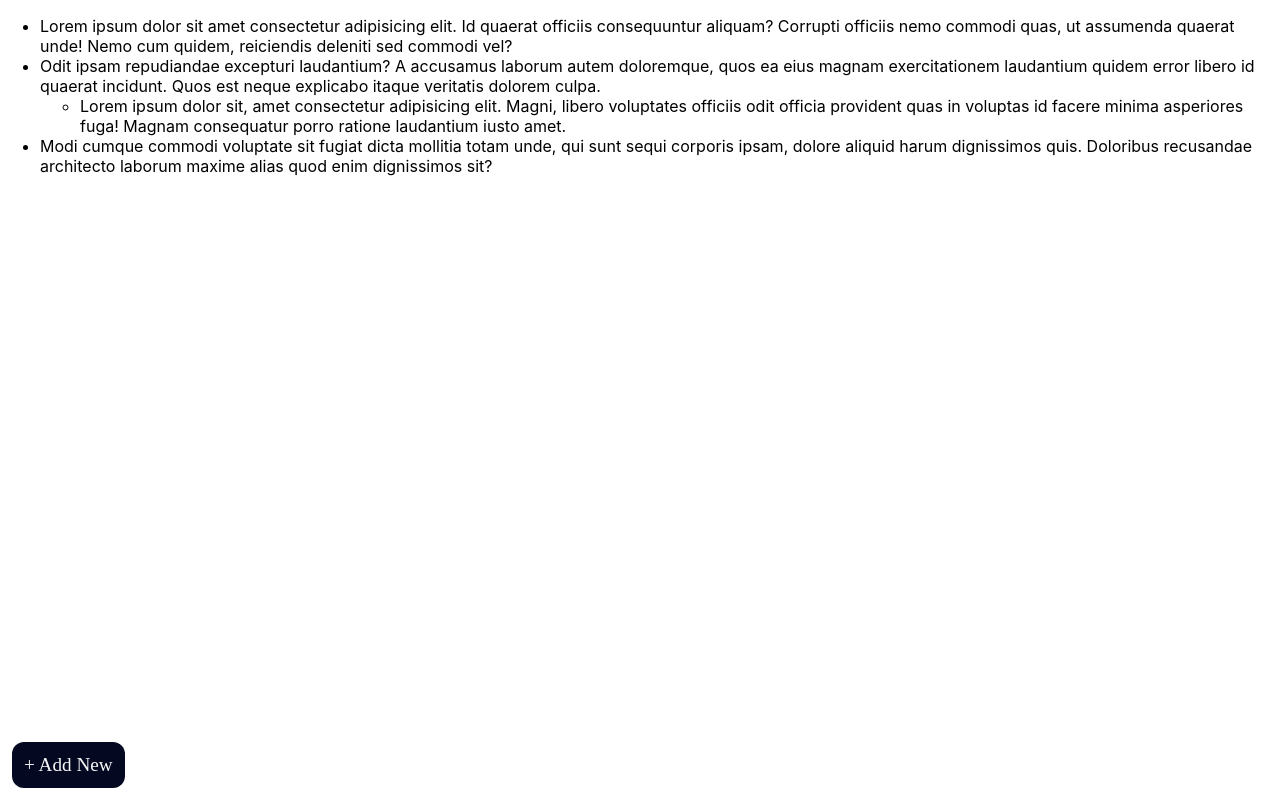
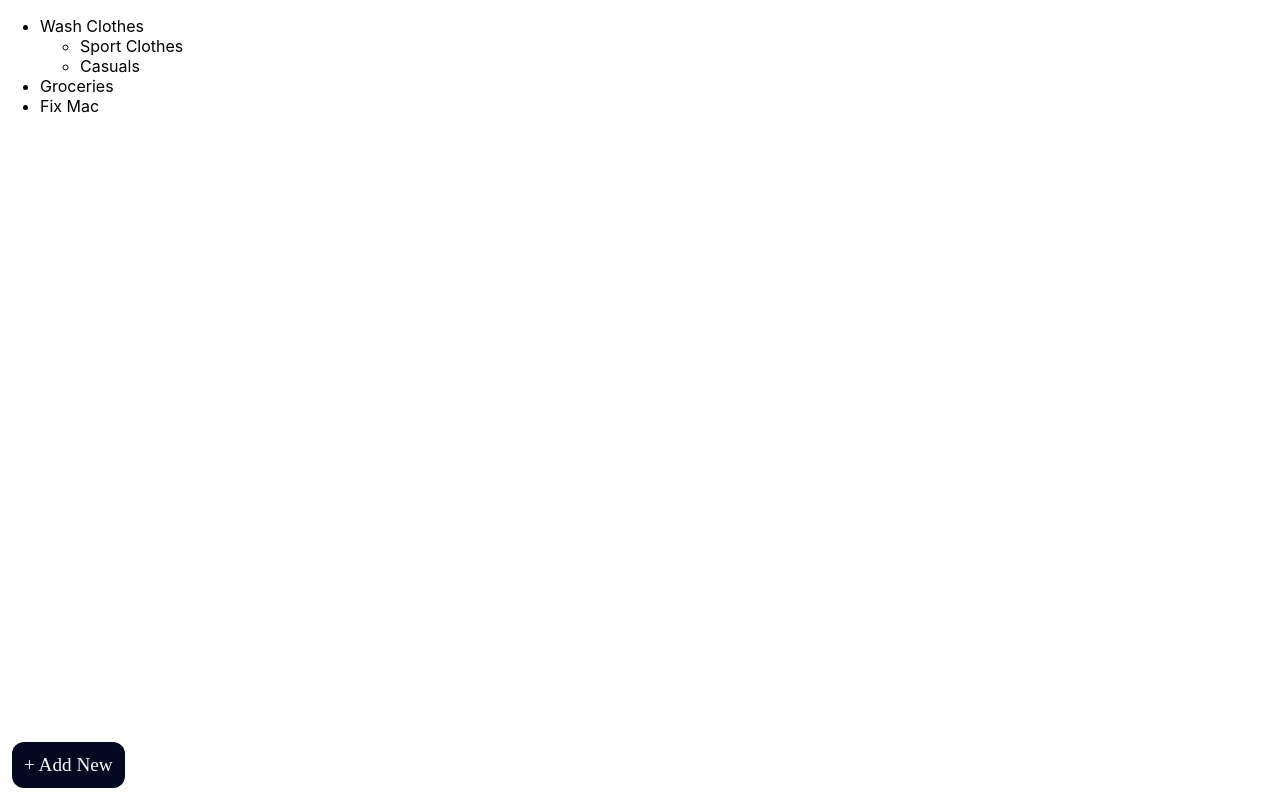
Before and after one commit to Re9iNee/simple-todo-list-web-app, a React (Create React App) app: page / in a window 1280 px wide. Built offline with nearby package versions, Linux system fonts and the light colour scheme.

Commit message:
Render Tasks base on State

```diff
--- a/src/App.js
+++ b/src/App.js
@@ -3,6 +3,31 @@ import "./styles/Tasks.css";
 import "./styles/Buttons.css"
 
 class App extends React.Component {
+  constructor(props) {
+    super(props)
+    this.state = {
+      idCounter: 0,
+      tasks: [{
+        title: "Wash Clothes",
+        id: 1,
+        children: [{
+          title: "Sport Clothes",
+          id: 2,
+        }, {
+          title: "Casuals",
+          id: 3
+        }]
+      }, {
+        title: "Groceries",
+        id: 4,
+        children: []
+      }, {
+        title: "Fix Mac",
+        id: 5,
+        children: []
+      }]
+    };
+  }
   handleKeyDown(event) {
     // TODO: dblClick -> Rename
     const activeEl = document.querySelector("li:focus");
@@ -39,6 +64,7 @@ class App extends React.Component {
         const grandParentEl = activeEl.parentElement.parentElement;
         if (grandParentEl === taskContainer) {
           // Indent
+          // TODO: don't Indent the Parent.
           const prevSibEl = activeEl.previousElementSibling;
           // if prevSibling exists: appendChild to previousSibling
           if (prevSibEl) {
@@ -132,13 +158,23 @@ class App extends React.Component {
       <div>
         <div className="container" id="taskContainer">
           <ul>
-            <li tabIndex="0">Lorem ipsum dolor sit amet consectetur adipisicing elit. Id quaerat officiis consequuntur aliquam? Corrupti officiis nemo commodi quas, ut assumenda quaerat unde! Nemo cum quidem, reiciendis deleniti sed commodi vel?</li>
+            {/* <li tabIndex="0">Lorem ipsum dolor sit amet consectetur adipisicing elit. Id quaerat officiis consequuntur aliquam? Corrupti officiis nemo commodi quas, ut assumenda quaerat unde! Nemo cum quidem, reiciendis deleniti sed commodi vel?</li>
             <li tabIndex="0">Odit ipsam repudiandae excepturi laudantium? A accusamus laborum autem doloremque, quos ea eius magnam exercitationem laudantium quidem error libero id quaerat incidunt. Quos est neque explicabo itaque veritatis dolorem culpa.
                 <ul>
                     <li tabIndex="0">Lorem ipsum dolor sit, amet consectetur adipisicing elit. Magni, libero voluptates officiis odit officia provident quas in voluptas id facere minima asperiores fuga! Magnam consequatur porro ratione laudantium iusto amet.</li>
                 </ul>
             </li>
-            <li tabIndex="0">Modi cumque commodi voluptate sit fugiat dicta mollitia totam unde, qui sunt sequi corporis ipsam, dolore aliquid harum dignissimos quis. Doloribus recusandae architecto laborum maxime alias quod enim dignissimos sit?</li>
+            <li tabIndex="0">Modi cumque commodi voluptate sit fugiat dicta mollitia totam unde, qui sunt sequi corporis ipsam, dolore aliquid harum dignissimos quis. Doloribus recusandae architecto laborum maxime alias quod enim dignissimos sit?</li> */}
+            {this.state.tasks.map((task) =>
+              <li tabIndex="0" key={task.id}>
+                {task.title}
+                {task.children.length > 1 &&
+                  <ul>
+                    {task.children.map((child) => <li key={child.id} tabIndex="0">{child.title}</li>)}
+                  </ul>
+                  }
+                </li>
+              )}
           </ul>
         </div>
         <div className="btn-groups">
```
